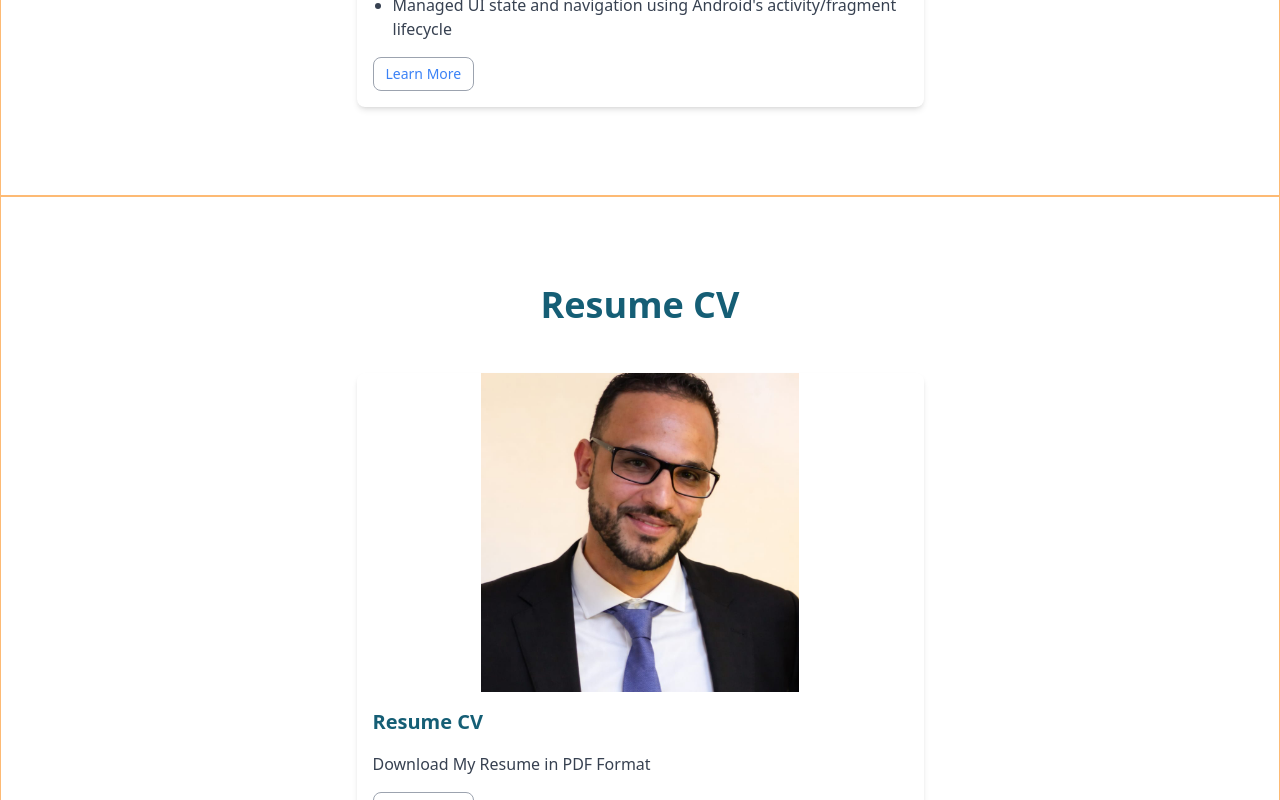
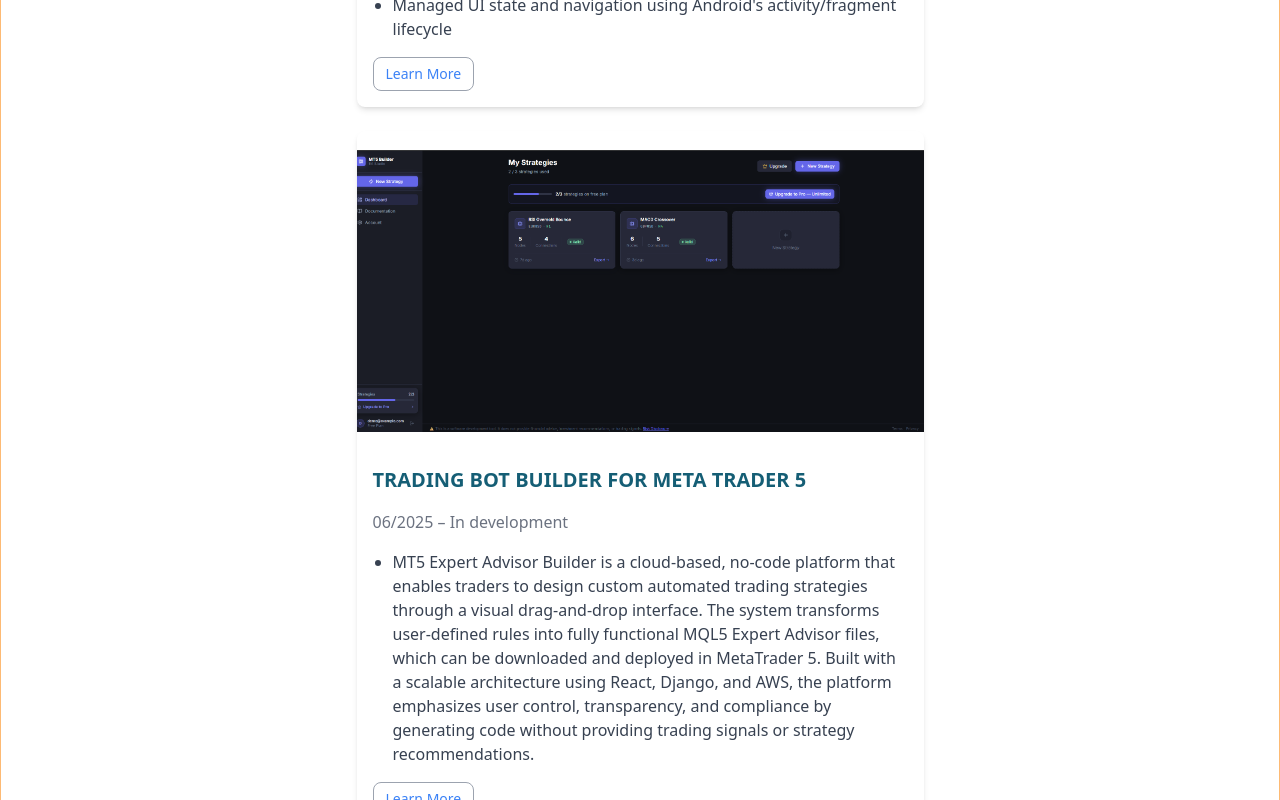
Before and after one commit to HammadaBE/Hammada-Ballali-Web-Portfolio, a React (Vite) app: page / in a window 1280 px wide. Shown: the part 8960-9760 px from the top of the page. Built offline with nearby package versions, Linux system fonts and the light colour scheme.

Commit message:
Add MT5 Builder app to projects

```diff
--- a/src/components/Projects.jsx
+++ b/src/components/Projects.jsx
@@ -25,6 +25,13 @@ const Projects = () => {
 • Built entirely in Kotlin following Android development best practices
 • Implemented a car selection and date booking flow across multiple screens
 • Managed UI state and navigation using Android's activity/fragment lifecycle`
+        },
+        {
+            imageUrl: "/images/MT5Builder.png",
+            title: "TRADING BOT BUILDER FOR META TRADER 5",
+            duration: "06/2025 – In development",
+            link: "https://github.com/HammadaBE/MT5TradingBotBuilder",
+            description: `• MT5 Expert Advisor Builder is a cloud-based, no-code platform that enables traders to design custom automated trading strategies through a visual drag-and-drop interface. The system transforms user-defined rules into fully functional MQL5 Expert Advisor files, which can be downloaded and deployed in MetaTrader 5. Built with a scalable architecture using React, Django, and AWS, the platform emphasizes user control, transparency, and compliance by generating code without providing trading signals or strategy recommendations.`
         }
     ];
 
```
Also changed, not shown: public/images/MT5Builder.png (added).
